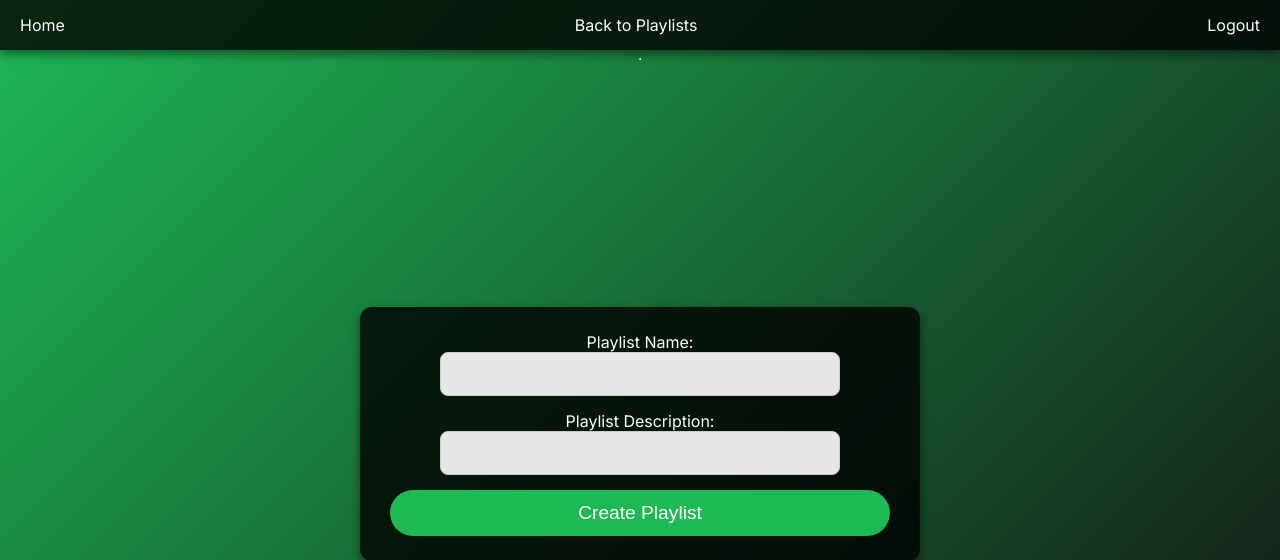
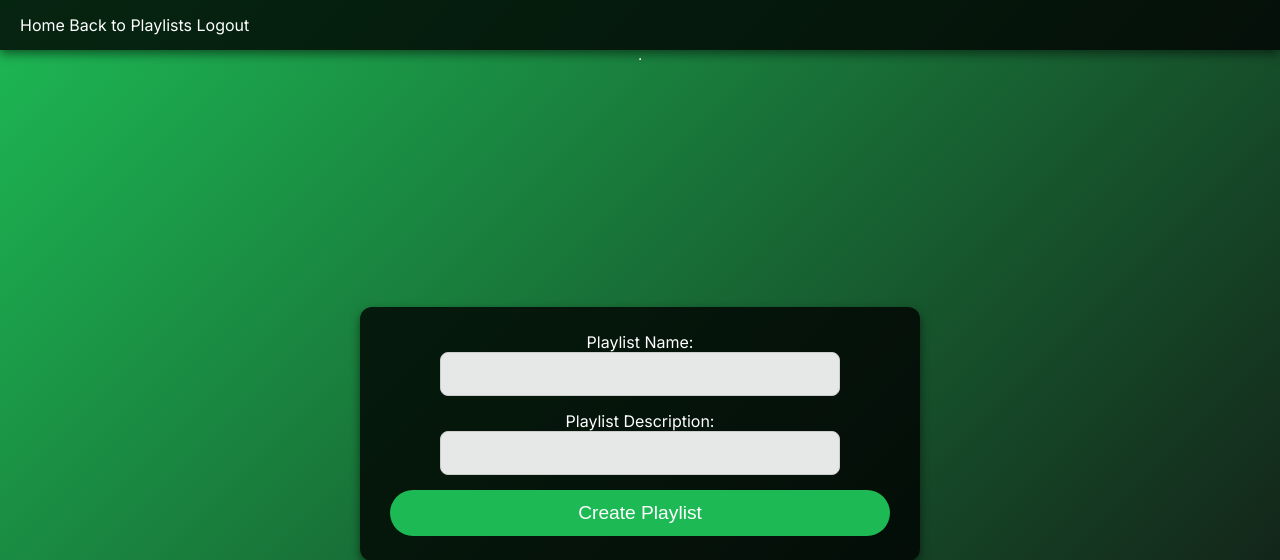
Before and after one commit to williamjones0471/TuneTrack, a Django app: template musicapp/templates/musicapp/create_playlist.html in a window 1280 px wide. Shown: the top 560 px of the page. Run offline with Django 5.2, Linux system fonts and the light colour scheme; the template is opened without the code that fills it, so the values that code supplies are empty.

Commit message:
Update create a playlist styling

```diff
--- a/musicapp/templates/musicapp/create_playlist.html
+++ b/musicapp/templates/musicapp/create_playlist.html
@@ -112,9 +112,11 @@
     </head>
     <body>
         <div class="navbar">
-            <a class="nav-link" href="{% url 'home' %}">Home</a>
-            <a class="nav-link" href="{% url 'select_playlist' %}">Back to Playlists</a>
-            <a class="nav-link" href="{% url 'logout' %}">Logout</a>
+            <nav>
+                <a class="nav-link" href="{% url 'home' %}">Home</a>
+                <a class="nav-link" href="{% url 'select_playlist' %}">Back to Playlists</a>
+                <a class="nav-link" href="{% url 'logout' %}">Logout</a>
+            </nav>
         </div>
 
         <hr>
```
